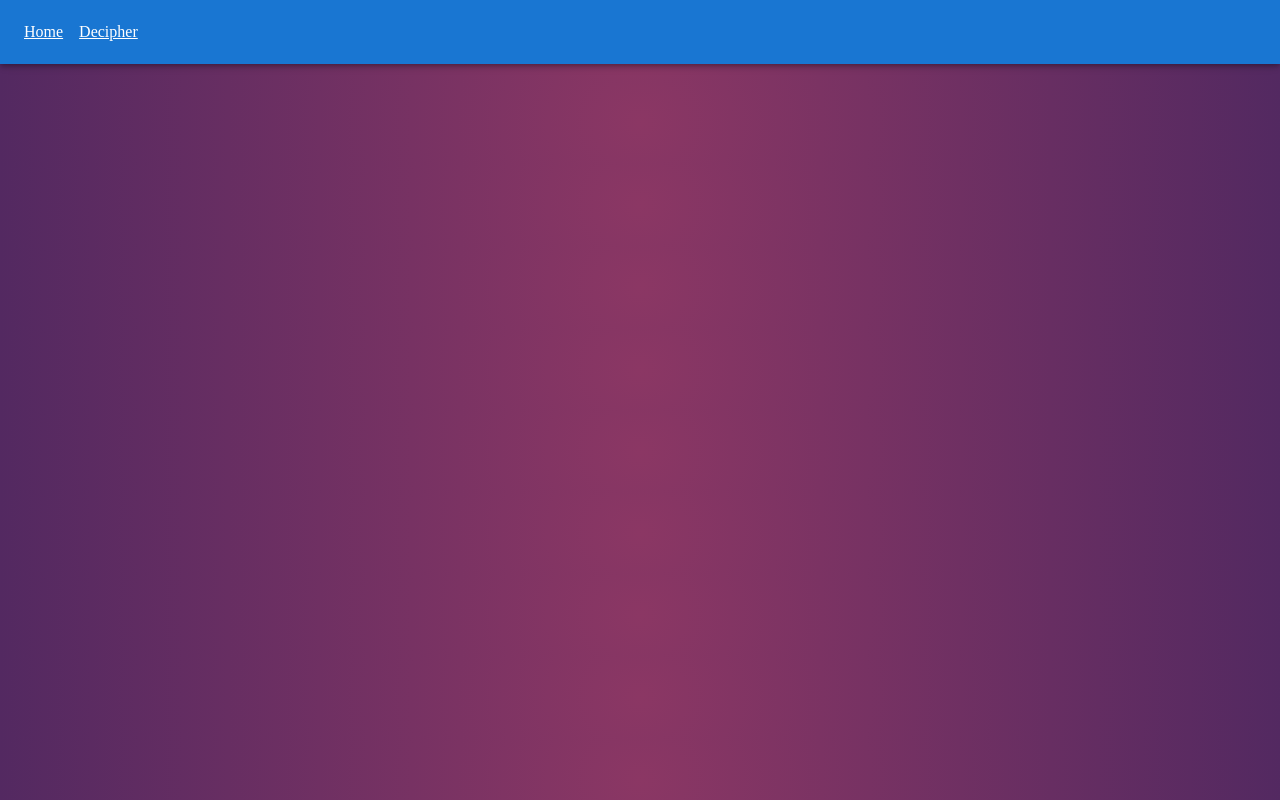
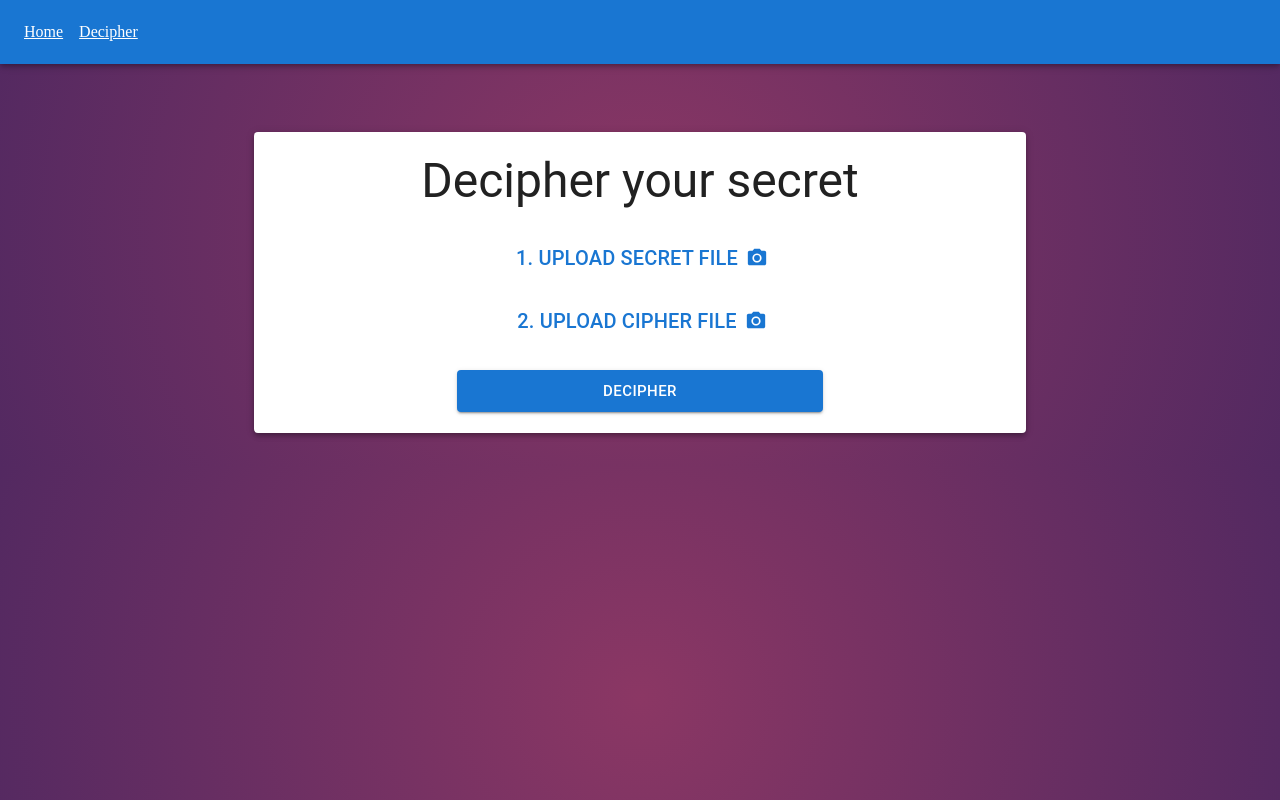
Before and after one commit to un-focused/secret.best-website, a React (Vite) app: page /decipher in a window 1280 px wide. Built offline with nearby package versions, Linux system fonts and the light colour scheme.

Commit message:
decipher page complete

```diff
--- a/src/actions/file.ts
+++ b/src/actions/file.ts
@@ -62,3 +62,22 @@ export const duplicateFileWithNewContents = ({ type, name }: File, contents: str
 
     return new File([blob], name);
 }
+
+export const downloadFile = (file: File) => {
+    const url = window.URL.createObjectURL(file);
+
+    downloadLink(url, file.name);
+}
+
+export const downloadLink = (url: string, name: string) => {
+    const linkElement = document.createElement('a');
+
+    linkElement.href = url;
+    linkElement.setAttribute('download', name);
+
+    document.body.appendChild(linkElement);
+
+    linkElement.click();
+
+    linkElement.parentNode?.removeChild(linkElement);
+}
--- a/src/actions/request.ts
+++ b/src/actions/request.ts
@@ -1,5 +1,11 @@
 import axios from "../resources/axiosInstance";
 import { SBFilesPostRequestBody, SBFilesPostResponseBody } from "../types/request";
+
+export const getSBFile = async (payload: SBFilesPostRequestBody) => {
+    const { data } = await axios.post('SBFiles', payload);
+
+    return data as SBFilesPostResponseBody;
+};
 
 export const postSBFiles = async (payload: SBFilesPostRequestBody) => {
     const { data } = await axios.post('SBFiles', payload);
--- a/src/actions/validation.ts
+++ b/src/actions/validation.ts
@@ -1,5 +1,9 @@
 import { getCipherMapFromFile } from "./cryptography";
 import { getFileExtension } from "./file";
+
+export const isValidFile = (file: File, maxSize = Number.MAX_VALUE) => {
+    return file.size <= maxSize;
+}
 
 export const isValidPassword = (password: string) => {
     return password && password.length >= 6 && !password.includes(' ');
--- a/src/pages/decipher.tsx
+++ b/src/pages/decipher.tsx
@@ -1,7 +1,174 @@
-export default function Decipher() {
+import { PhotoCamera } from '@mui/icons-material';
+import { Box, Button, IconButton, Paper, Typography } from '@mui/material';
+import React, { useState } from 'react';
+import { downloadFile } from '../actions/file';
+import { decodeFile, getCipherMapFromFile } from '../actions/cryptography';
+import { isValidCipherMapFile, isValidFile } from '../actions/validation';
+import Snackbar, { Severity } from '../components/snackbar';
+
+// TODO: create constants file
+// TODO: add validation (password for instance)
+// TODO: break down into components
+
+export default function Home() {
+    const [cipherFile, setCipherFile] = useState<File>();
+    const [secretFile, setSecretFile] = useState<File>();
+    const [isSnackbarOpen, setIsSnackbarOpen] = useState(false);
+    const [severity, setSeverity] = useState<Severity>('error');
+    const [errorMessage, setErrorMessage] = useState('');
+
+    // TODO: make function better
+    const validateInputFile = (files: FileList | null) => {
+        if (!files || files.length === 0) {
+            setSnackbarData('error', 'no file was found');
+            return;
+        }
+
+        const file = files[0];
+        if (!isValidFile(file, 2097152)) {
+            setSnackbarData('error', 'file is too large < 2MiB');
+            return;
+        }
+
+        return file;
+    }
+
+    const setSnackbarData = (severity: Severity, message: string, isOpen = true) => {
+        setSeverity(severity);
+        setErrorMessage(message);
+        setIsSnackbarOpen(isOpen);
+    }
+
+    const handleUploadCipherFile = async (event: React.ChangeEvent<HTMLInputElement>) => {
+        const file = validateInputFile(event.target.files);
+        if (!file) {
+            return;
+        }
+
+        const isValidMap = await isValidCipherMapFile(file);
+        if (!isValidMap) {
+            setSnackbarData('error', 'invalid cipher file uploaded');
+            return;
+        }
+
+        setCipherFile(file);
+    }
+
+    const handleUploadSecretFile = (event: React.ChangeEvent<HTMLInputElement>) => {
+        const file = validateInputFile(event.target.files);
+        if (!file) {
+            return;
+        }
+
+        setSecretFile(file);
+    }
+
+    const handleDecipher = async () => {
+        if (!cipherFile || !secretFile) {
+            setSnackbarData('error', 'you need to upload both the cipher & secret file');
+            return;
+        }
+
+        const cipherMap = await getCipherMapFromFile(cipherFile);
+        const decodedSecretFile = await decodeFile(secretFile, cipherMap);
+
+        downloadFile(decodedSecretFile);
+        setSnackbarData('success', 'congrats! file is deciphered!');
+    }
+
     return (
-        <p>
-            Decipher
-        </p>
-    )
+        <Box
+            sx = {
+                {
+                    height: '100%',
+                    width: '100%',
+                    display: 'flex',
+                    alignItems: 'center',
+                    justifyContent: 'center'
+                }
+            }>
+            <Paper
+                elevation={4}
+                sx={
+                    {
+                        height: '60%',
+                        width: 'calc(80% - 200px)',
+                        marginTop: '100px',
+                        padding: '1.3em',
+                        display: 'flex',
+                        flexDirection: 'column',
+                        gap: '15px'
+                    }
+                }>
+                <Typography
+                    variant='h3'
+                    sx = {
+                        {
+                            marginBottom: '10px'
+                        }
+                    }>
+                    Decipher your secret
+                </Typography>
+                <Button
+                    variant='text'
+                    component='label'
+                    size = 'large'
+                    endIcon = { <PhotoCamera/> }
+                    sx={
+                        {
+                            width: '80%',
+                            margin: 'auto'
+                        }
+                    }>
+                    <Typography
+                        variant='h6'>
+                        { secretFile && secretFile.name || '1. Upload Secret File' }
+                    </Typography>
+                    <input
+                        type='file'
+                        onChange={ handleUploadSecretFile }
+                        hidden />
+                </Button>
+                <Button
+                    variant='text'
+                    component='label'
+                    size = 'large'
+                    endIcon = { <PhotoCamera /> }
+                    sx={
+                        {
+                            width: '80%',
+                            margin: 'auto'
+                        }
+                    }>
+                    <Typography
+                        variant='h6'>
+                        { cipherFile && cipherFile.name || '2. Upload Cipher File' }
+                    </Typography>
+                    <input
+                        type='file'
+                        onChange={ handleUploadCipherFile }
+                        hidden />
+                </Button>
+                <Button
+                    variant='contained'
+                    size='large'
+                    onClick={ handleDecipher }
+                    sx= {
+                        {
+                            margin: 'auto',
+                            marginTop: '10px',
+                            marginBottom: '0',
+                            width: '50%'
+                        }
+                    }>
+                    Decipher
+                </Button>
+            </Paper>
+            <Snackbar
+                isOpen={ isSnackbarOpen }
+                setIsOpen={ setIsSnackbarOpen }
+                severity={ severity }
+                message={ errorMessage } />
+        </Box>
+    );
 }
--- a/src/pages/home.tsx
+++ b/src/pages/home.tsx
@@ -3,7 +3,7 @@ import { Box, Button, Checkbox, Dialog, DialogActions, DialogContent, DialogCont
 import React, { useState } from 'react';
 import { getFileExtension, getFilename } from '../actions/file';
 import { encodeFile, encryptFileContents, getCipherMapFromFile } from '../actions/cryptography';
-import { isValidCipherMapFile, isValidPassword } from '../actions/validation';
+import { isValidCipherMapFile, isValidFile, isValidPassword } from '../actions/validation';
 import Snackbar, { Severity } from '../components/snackbar';
 import { postSBFiles } from '../actions/request';
 import { generatePassword } from '../actions/generate';
@@ -12,9 +12,7 @@ import { copyTextToClipboard } from '../actions/clipboard';
 // TODO: create constants file
 // TODO: add validation (password for instance)
 // TODO: break down into components
-// TODO: add 2MB file check
 // TODO: make id's less predictible
-// TODO: generate password if don't want to put one in
 
 export default function Home() {
     const [isCustomPassword, setIsCustomPassword] = useState(false);
@@ -28,6 +26,22 @@ export default function Home() {
     const [errorMessage, setErrorMessage] = useState('');
     const [cipherFileID, setCipherFileID] = useState('');
     const [secretFileID, setSecretFileID] = useState('');
+
+    // TODO: make function better
+    const validateInputFile = (files: FileList | null) => {
+        if (!files || files.length === 0) {
+            setSnackbarData('error', 'no file was found');
+            return;
+        }
+
+        const file = files[0];
+        if (!isValidFile(file, 2097152)) {
+            setSnackbarData('error', 'file is too large < 2MiB');
+            return;
+        }
+
+        return file;
+    }
 
     const setSnackbarData = (severity: Severity, message: string, isOpen = true) => {
         setSeverity(severity);
@@ -67,14 +81,13 @@ Password: ${ password }`;
     }
 
     const handleUploadCipherFile = async (event: React.ChangeEvent<HTMLInputElement>) => {
-        if (!event.target.files || event.target.files.length === 0) {
-            setSnackbarData('error', 'no file was found');
+        const file = validateInputFile(event.target.files);
+        if (!file) {
             return;
         }
 
-        const file = event.target.files[0];
-        const isValid = await isValidCipherMapFile(file);
-        if (!isValid) {
+        const isValidMap = await isValidCipherMapFile(file);
+        if (!isValidMap) {
             setSnackbarData('error', 'invalid cipher file uploaded');
             return;
         }
@@ -83,12 +96,10 @@ Password: ${ password }`;
     }
 
     const handleUploadSecretFile = (event: React.ChangeEvent<HTMLInputElement>) => {
-        if (!event.target.files || event.target.files.length === 0) {
-            setSnackbarData('error', 'no file was found');
+        const file = validateInputFile(event.target.files);
+        if (!file) {
             return;
         }
-
-        const file = event.target.files[0];
 
         setSecretFile(file);
     }
@@ -183,6 +194,7 @@ Password: ${ password }`;
                     variant='text'
                     component='label'
                     size = 'large'
+                    // TODO: can upload other files so consider different icon
                     endIcon = { <PhotoCamera/> }
                     sx={
                         {
--- a/src/pages/secret.tsx
+++ b/src/pages/secret.tsx
@@ -7,6 +7,7 @@ import Metadata from "../types/metadata";
 import EncryptedData from "../types/encryptedData";
 import { decryptFileContents } from "../actions/cryptography";
 import { jsonArrayToArray } from "../actions/json";
+import { downloadFile } from "../actions/file";
 
 interface SBFile {
     name: string;
@@ -106,18 +107,8 @@ export default function Secret() {
         }
 
         const file = await getFile(password);
-        const fileURL = window.URL.createObjectURL(file);
 
-        const linkElement = document.createElement('a');
-
-        linkElement.href = fileURL;
-        linkElement.setAttribute('download', file.name);
-
-        document.body.appendChild(linkElement);
-
-        linkElement.click();
-
-        linkElement.parentNode?.removeChild(linkElement);
+        downloadFile(file);
     }
 
     if (!fileExists) {
```
